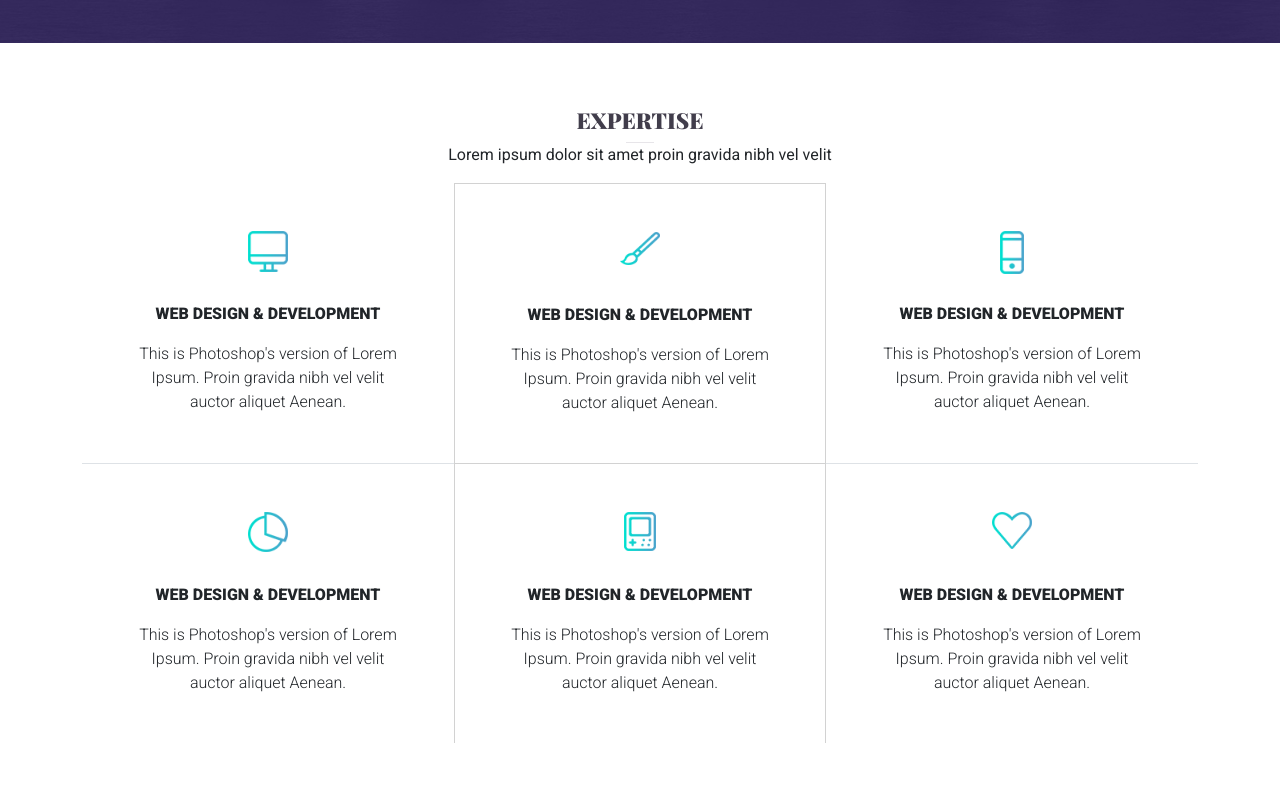
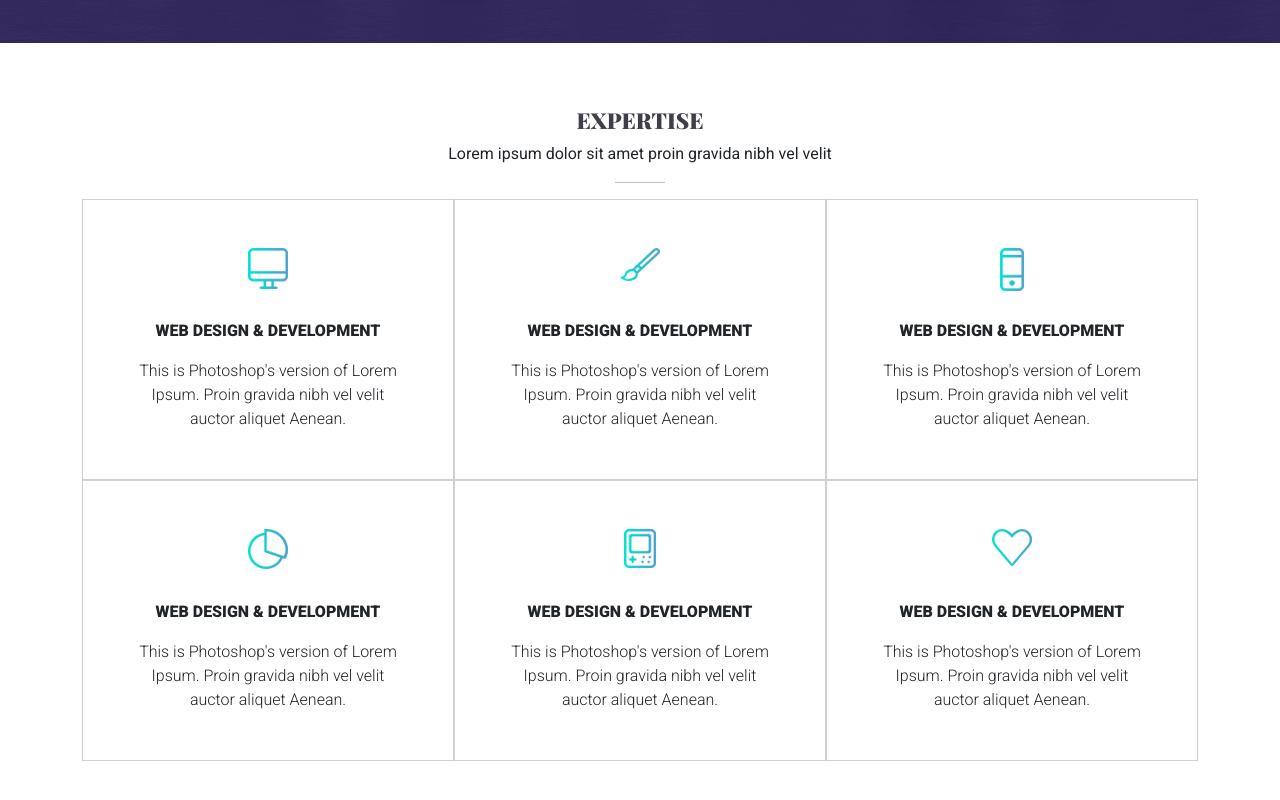
Before and after one commit to jamesbipul914/psd-to-html-01, a plain HTML site: page index.html in a window 1280 px wide. Shown: the part 1439-2239 px from the top of the page. Drawn offline with nearby package versions, Linux system fonts and the light colour scheme.

Commit message:
Expertise Part in the repo

```diff
--- a/assets/css/style.css
+++ b/assets/css/style.css
@@ -207,18 +207,24 @@ ul {
 }
 
 /* Expertise CSS */
+
 #expertise hr {
-    color: #9f99a8;
+    color: #000000;
+    width: 50px;
 }
+
 .expertise-card .image {
     width:40px;
     height: 40px;
     margin-bottom: 15px;
 }
+
 .expertise-card .image img {
     width: 100%;
 }
-.card {
+
+.expertise-card .card {
+    box-shadow: rgba(211, 196, 196, 0.1) 0px 0px 2px 0px, rgba(212, 198, 198, 0.1) 0px 0px 1px 0px;;
     border-radius: 0;
 }
 .mobile {
--- a/index.html
+++ b/index.html
@@ -114,15 +114,15 @@
           <div class="row">
             <div class="col-lg-6 mx-auto text-center">
               <h2>expertise</h2>
+              <p>Lorem ipsum dolor sit amet proin gravida nibh vel velit</p>
               <hr>
-              <p>Lorem ipsum dolor sit amet proin gravida nibh vel velit</p>
             </div>
           </div>
-          <div class="row">
+          <div class="row mt-3">
             <div class="expertise-card d-flex flex-wrap">
-              <div class="col-lg-4 text-center p-5 card border-0 border-bottom">
+              <div class="col-lg-4 text-center p-5 card">
                 <div class="image mx-auto">
-                  <img src="./assets/images/expertise/dev.png" alt="">
+                  <a href="#"><img src="./assets/images/expertise/dev.png" alt="Web Design"></a>
                 </div>
                 <div class="expertise-card-text mt-3">
                   <p class="cart-title">WEB DESIGN & DEVELOPMENT</p>
@@ -131,43 +131,43 @@
               </div>
               <div class="col-lg-4 text-center p-5 card">
                 <div class="image mx-auto">
-                  <img src="./assets/images/expertise/brand.png" alt="">
+                  <a href="#"><img src="./assets/images/expertise/brand.png" alt="Branding"></a>
                 </div>
                 <div class="expertise-card-text mt-3">
                   <p class="cart-title">WEB DESIGN & DEVELOPMENT</p>
                   <p class="card-text">This is Photoshop's version  of Lorem Ipsum. Proin gravida nibh vel velit auctor aliquet Aenean.</p>
                 </div>
               </div>
-              <div class="col-lg-4 text-center p-5 card border-0 border-bottom">
+              <div class="col-lg-4 text-center p-5 card">
                 <div class="image mx-auto">
-                  <img src="./assets/images/expertise/mobile.png" alt="" class="mobile">
+                  <a href="#"><img src="./assets/images/expertise/mobile.png" alt="Mobile" class="mobile"></a>
                 </div>
                 <div class="expertise-card-text mt-3">
                   <p class="cart-title">WEB DESIGN & DEVELOPMENT</p>
                   <p class="card-text">This is Photoshop's version  of Lorem Ipsum. Proin gravida nibh vel velit auctor aliquet Aenean.</p>
                 </div>
               </div>
-              <div class="col-lg-4 text-center p-5 card border-0">
+              <div class="col-lg-4 text-center p-5 card">
                 <div class="image mx-auto">
-                  <img src="./assets/images/expertise/search.png" alt="">
+                  <a href="#"><img src="./assets/images/expertise/search.png" alt="Search"></a>
                 </div>
                 <div class="expertise-card-text mt-3">
                   <p class="cart-title">WEB DESIGN & DEVELOPMENT</p>
                   <p class="card-text">This is Photoshop's version  of Lorem Ipsum. Proin gravida nibh vel velit auctor aliquet Aenean.</p>
                 </div>
               </div>
-              <div class="col-lg-4 text-center p-5 card border-top-0 border-bottom-0">
+              <div class="col-lg-4 text-center p-5 card">
                 <div class="image mx-auto">
-                  <img src="./assets/images/expertise/game.png" alt="" class="gaming">
+                  <a href="#"><img src="./assets/images/expertise/game.png" alt="Game" class="gaming"></a>
                 </div>
                 <div class="expertise-card-text mt-3">
                   <p class="cart-title">WEB DESIGN & DEVELOPMENT</p>
                   <p class="card-text">This is Photoshop's version  of Lorem Ipsum. Proin gravida nibh vel velit auctor aliquet Aenean.</p>
                 </div>
               </div>
-              <div class="col-lg-4 text-center p-5 card border-0">
+              <div class="col-lg-4 text-center p-5 card">
                 <div class="image mx-auto">
-                  <img src="./assets/images/expertise/love.png" alt="">
+                  <a href="#"><img src="./assets/images/expertise/love.png" alt="Love"></a>
                 </div>
                 <div class="expertise-card-text mt-3">
                   <p class="cart-title">WEB DESIGN & DEVELOPMENT</p>
```
